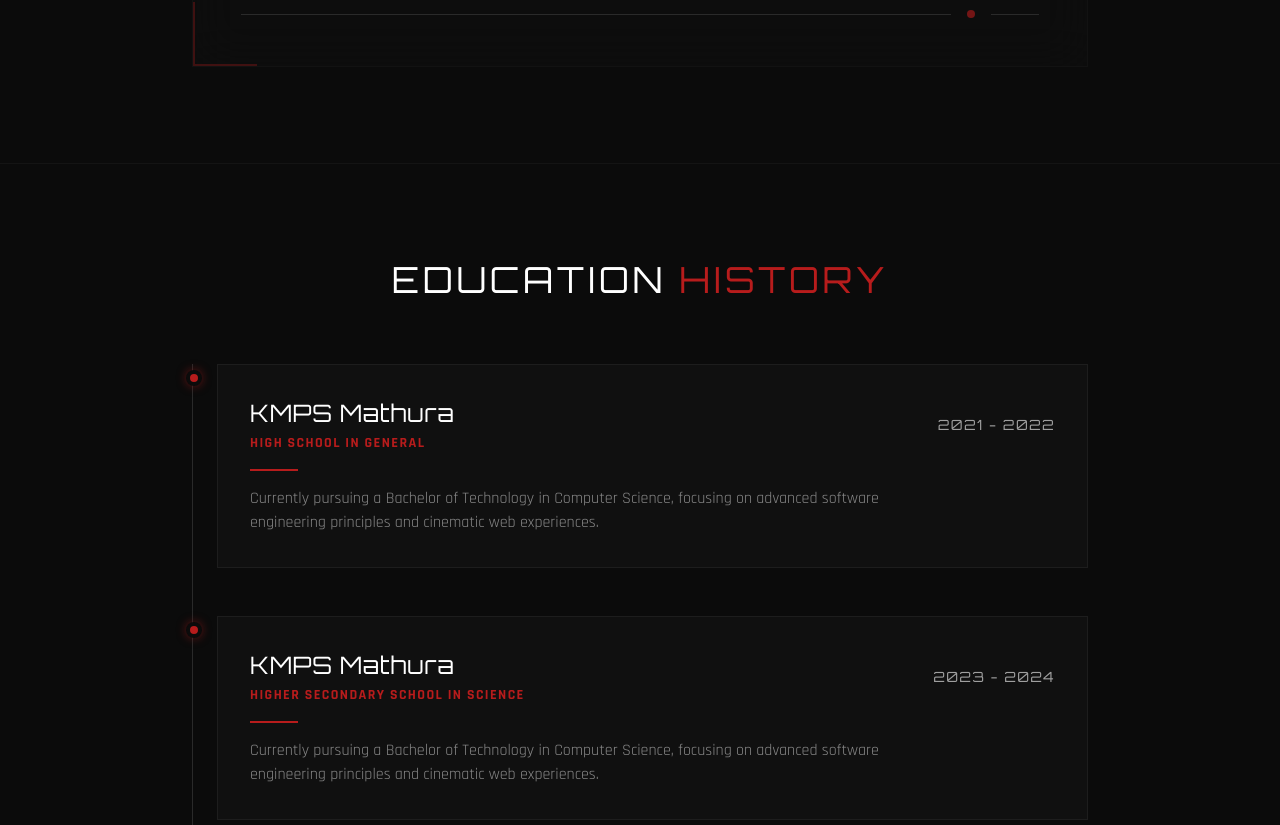
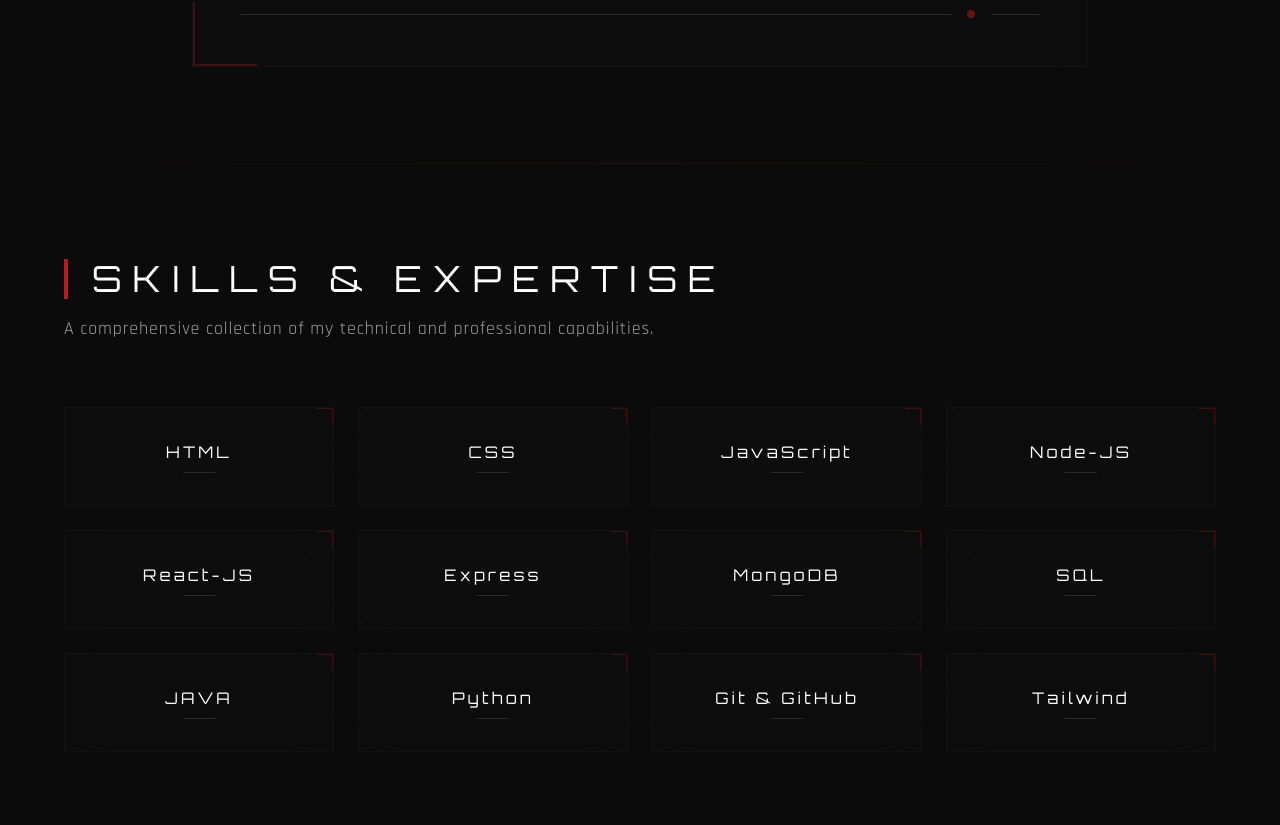
Before and after one commit to shreyashagrawal00/MyPortfolio, a Next.js app: page / in a window 1280 px wide. Shown: the part 4515-5340 px from the top of the page. Built offline with nearby package versions, Linux system fonts and the light colour scheme.

Commit message:
feat: Implement NameOverlay and SkillsExpertise components, integrating them with new data into the main portfolio page.

```diff
--- a/app/page.tsx
+++ b/app/page.tsx
@@ -8,6 +8,8 @@ import TransformerExperience from "@/components/TransformerExperience";
 import { transformerConfig } from "@/data/transformerData";
 import EducationTimeline from "@/components/EducationTimeline";
 import ProfessionalSummary from "@/components/ProfessionalSummary";
+import NameOverlay from "@/components/NameOverlay";
+import SkillsExpertise from "@/components/SkillsExpertise";
 
 export default function Home() {
   const containerRef = useRef<HTMLDivElement>(null);
@@ -25,6 +27,9 @@ export default function Home() {
         style={{ height: transformerConfig.scrollLength }}
       >
         <div className="sticky top-0 h-screen w-full overflow-hidden">
+          {/* Name Overlay (z-30) */}
+          <NameOverlay name={transformerConfig.name} />
+
           {/* Canvas Layer (z-0) */}
           <TransformerScrollCanvas
             scrollYProgress={scrollYProgress}
@@ -35,6 +40,7 @@ export default function Home() {
       </section>
 
       <ProfessionalSummary />
+      <SkillsExpertise />
       <EducationTimeline />
     </main>
   );
--- /dev/null
+++ b/components/NameOverlay.tsx
@@ -0,0 +1,52 @@
+"use client";
+
+import { motion, useScroll, useTransform } from "framer-motion";
+import { useRef } from "react";
+
+export default function NameOverlay({ name }: { name: string }) {
+  const containerRef = useRef<HTMLDivElement>(null);
+  const { scrollYProgress } = useScroll();
+
+  // Appear and then fade out as user scrolls
+  const opacity = useTransform(scrollYProgress, [0, 0.1, 0.4, 0.6], [0, 1, 1, 0]);
+  const y = useTransform(scrollYProgress, [0, 0.6], [0, -100]);
+
+  return (
+    <motion.div
+      style={{ opacity, y }}
+      className="absolute top-[20%] left-40 z-30 pointer-events-none"
+    >
+      <div className="flex flex-col items-start text-left">
+        <motion.div
+          initial={{ opacity: 0, x: -20 }}
+          animate={{ opacity: 1, x: 0 }}
+          transition={{ duration: 1, delay: 0.5 }}
+          className="font-heading text-lg md:text-2xl text-white tracking-[0.2em] drop-shadow-2xl"
+        >
+          {name.split(" ")[0]}
+        </motion.div>
+        <motion.div
+          initial={{ opacity: 0, x: 20 }}
+          animate={{ opacity: 1, x: 0 }}
+          transition={{ duration: 1, delay: 0.8 }}
+          className="font-heading text-lg md:text-2xl text-accent-metal self-start tracking-[0.2em] -mt-1 drop-shadow-2xl"
+        >
+          {name.split(" ")[1]}
+        </motion.div>
+
+        {/* Animated line decoration */}
+        <motion.div
+          initial={{ scaleX: 0 }}
+          animate={{ scaleX: 1 }}
+          transition={{ duration: 1.5, delay: 1 }}
+          className="h-1 bg-white/10 mt-2 origin-left w-full"
+        />
+        <div className="flex flex-col items-start mt-2">
+          <span className="font-heading text-[10px] text-white/30 tracking-[0.5em]">SOFTWARE ENGINEER</span>
+          <span className="font-body text-xl md:text-2xl text-white font-bold italic tracking-[0.05em] whitespace-nowrap">2nd Year GLA University Student</span>
+          <span className="font-heading text-[10px] text-accent-metal tracking-[0.5em] mt-1 border border-accent-metal/50 px-2 py-0.5">SYSTEM: ACTIVE</span>
+        </div>
+      </div>
+    </motion.div>
+  );
+}
--- /dev/null
+++ b/components/SkillsExpertise.tsx
@@ -0,0 +1,54 @@
+"use client";
+
+import { skillsData } from "@/data/transformerData";
+import { motion } from "framer-motion";
+
+export default function SkillsExpertise() {
+  return (
+    <section className="py-24 px-6 md:px-12 bg-base-dark relative overflow-hidden">
+      {/* Decorative background element */}
+      <div className="absolute top-0 left-0 w-full h-[1px] bg-gradient-to-r from-transparent via-accent-metal/50 to-transparent opacity-30" />
+
+      <div className="max-w-6xl mx-auto">
+        <motion.div
+          initial={{ opacity: 0, y: 30 }}
+          whileInView={{ opacity: 1, y: 0 }}
+          transition={{ duration: 1 }}
+          viewport={{ once: true }}
+          className="mb-16"
+        >
+          <h2 className="font-heading text-3xl md:text-4xl tracking-[0.3em] text-white mb-4 border-l-4 border-accent-metal pl-6">
+            {skillsData.title}
+          </h2>
+          <p className="font-body text-lg text-white/60 tracking-wider">
+            {skillsData.description}
+          </p>
+        </motion.div>
+
+        <div className="grid grid-cols-2 md:grid-cols-3 lg:grid-cols-4 gap-6">
+          {skillsData.skills.map((skill, index) => (
+            <motion.div
+              key={skill}
+              initial={{ opacity: 0, scale: 0.9 }}
+              whileInView={{ opacity: 1, scale: 1 }}
+              transition={{ duration: 0.5, delay: index * 0.1 }}
+              viewport={{ once: true }}
+              whileHover={{ scale: 1.05, borderColor: "rgba(183, 28, 28, 0.5)" }}
+              className="relative bg-neutral-carbon/10 border border-neutral-carbon/20 p-6 md:p-8 backdrop-blur-xl group cursor-default"
+            >
+              {/* Corner accent */}
+              <div className="absolute top-0 right-0 w-4 h-4 border-t border-r border-accent-metal/30 group-hover:border-accent-metal transition-colors" />
+
+              <div className="flex flex-col items-center gap-2">
+                <span className="font-heading text-sm md:text-base text-white tracking-[0.2em] group-hover:text-accent-metal transition-colors">
+                  {skill}
+                </span>
+                <div className="w-8 h-[1px] bg-neutral-carbon group-hover:w-16 group-hover:bg-accent-metal/50 transition-all" />
+              </div>
+            </motion.div>
+          ))}
+        </div>
+      </div>
+    </section>
+  );
+}
--- a/data/transformerData.ts
+++ b/data/transformerData.ts
@@ -2,6 +2,7 @@ export const transformerConfig = {
   totalFrames: 120,
   imageFolderPath: "/images/transformer-sequence",
   scrollLength: "500vh",
+  name: "SHREYASH AGRAWAL",
 };
 
 export const professionalSummary = {
@@ -125,3 +126,22 @@ export const educationData = [
     major: "Computer Science",
   },
 ];
+
+export const skillsData = {
+  title: "SKILLS & EXPERTISE",
+  description: "A comprehensive collection of my technical and professional capabilities.",
+  skills: [
+    "HTML",
+    "CSS",
+    "JavaScript",
+    "Node-JS",
+    "React-JS",
+    "Express",
+    "MongoDB",
+    "SQL",
+    "JAVA",
+    "Python",
+    "Git & GitHub",
+    "Tailwind",
+  ],
+};
```
